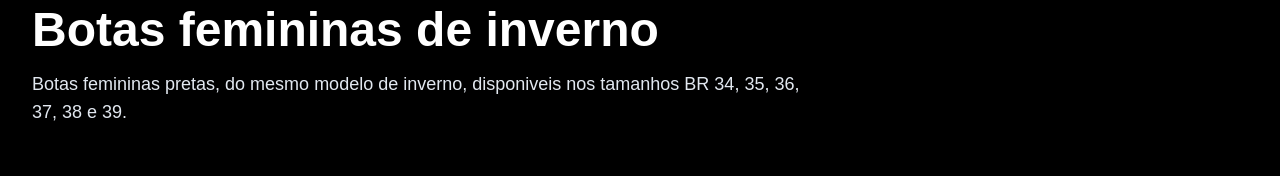
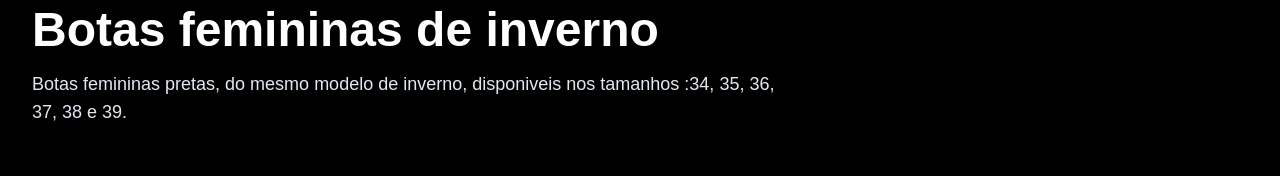
Before and after one commit to Ese-Fapo/sapaterio, a Next.js app: page /vendas in a window 1280 px wide. Shown: the part 233-409 px from the top of the page. Built offline with nearby package versions, Linux system fonts and the light colour scheme.

Commit message:
build run

```diff
--- a/app/vendas/page.tsx
+++ b/app/vendas/page.tsx
@@ -35,7 +35,7 @@ export default function VendasPage() {
             </h1>
             <p className="mt-4 text-base leading-7 text-slate-200 sm:text-lg">
               Botas femininas pretas, do mesmo modelo de inverno, disponiveis
-              nos tamanhos BR 34, 35, 36, 37, 38 e 39.
+              nos tamanhos :34, 35, 36, 37, 38 e 39.
             </p>
           </div>
         </div>
```
